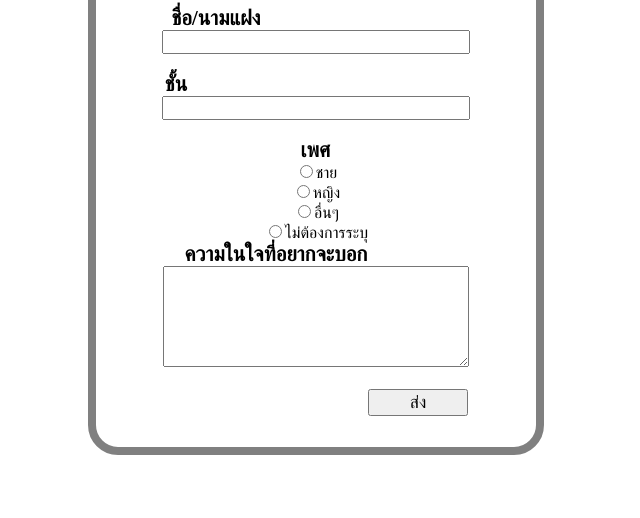
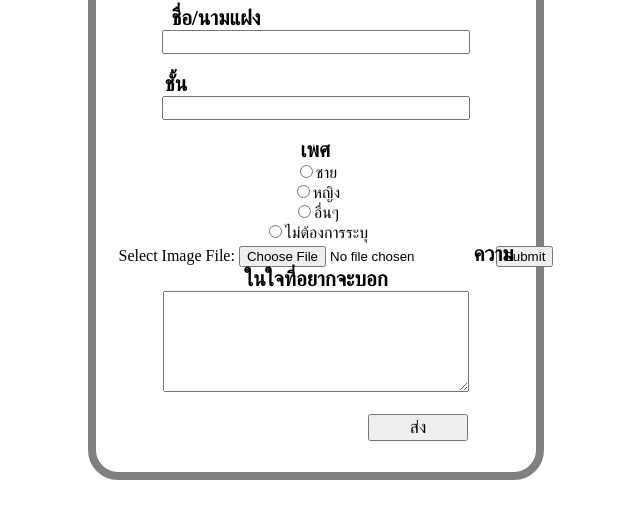
Before and after one commit to Makieza/FilmContact, a plain HTML site: page index.html in a window 1280 px wide. Shown: the part 140-658 px from the top of the page, without its empty margins (324-964 px from the left). Drawn offline with Linux system fonts and the light colour scheme.

Commit message:
Update index.html

```diff
--- a/index.html
+++ b/index.html
@@ -27,6 +27,11 @@
            <input type="radio" name="เพศ" value="หญิง">หญิง<br>
            <input type="radio" name="เพศ" value="อื่นๆ">อื่นๆ<br>
            <input type="radio" name="เพศ" value="ไม่ต้องการระบุ">ไม่ต้องการระบุ<br>
+
+         <form action="upload.php" method="post" enctype="multipart/form-data">
+           <label>Select Image File:</label>
+           <input type="file" name="image">
+           <input type="submit" name="submit" value"Upload">
 
         <b style="margin-left: -80px;font-size: 1.3em;">ความในใจที่อยากจะบอก</b><br>
         <textarea  name="ความในใจที่อยากจะบอก" rows="5" cols="22" required="" style="font-size: 1.3em;width: 300px;"></textarea><br><br>
```
